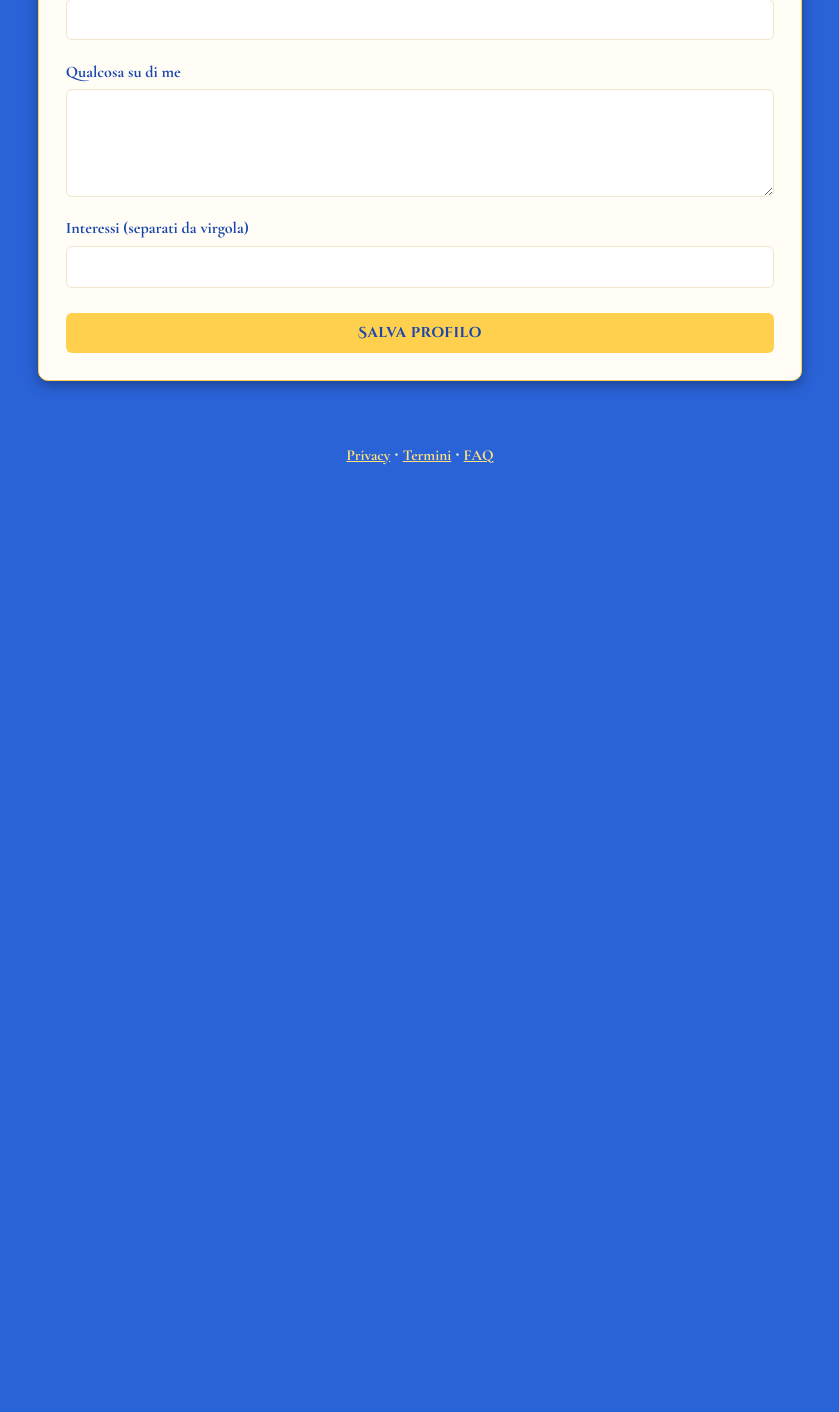
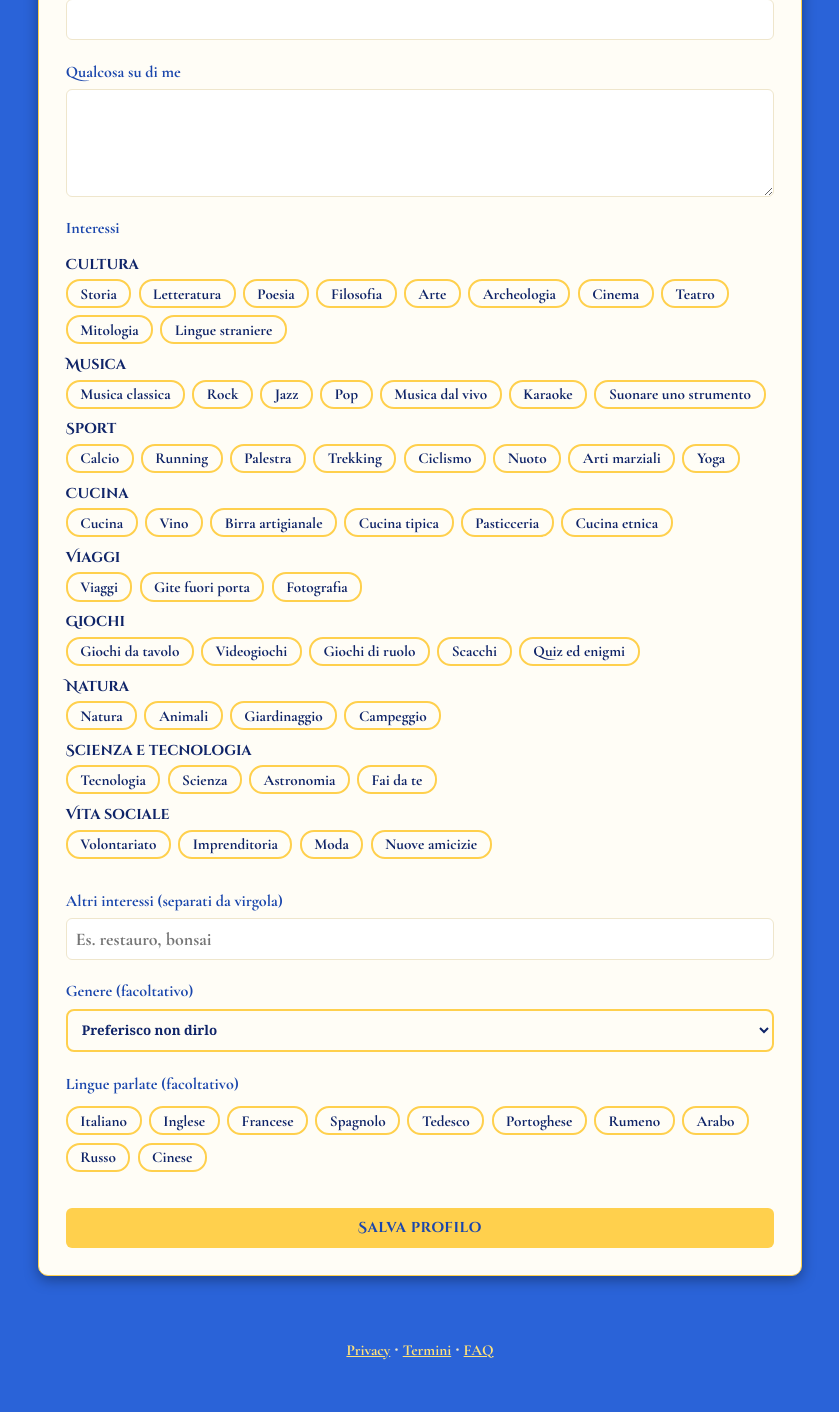
Before and after one commit to GIULAN78/SYMPOSIUM, a Flask app: page /profilo/modifica in a window 1280 px wide. Shown: the part 780-2192 px from the top of the page, without its empty margins (220-1059 px from the left). Before the commit the page ends 1245 px from the top, so only its background shows below. Run offline with Flask 3, Linux system fonts and the light colour scheme; the visitor is signed in with stand-in values (Sample User, id 1); data that the repository does not hold is empty; some libraries are stand-ins or nearby versions.

Commit message:
Interessi da elenco, genere e lingue nel profilo

```diff
--- a/app.py
+++ b/app.py
@@ -7,6 +7,7 @@ from zoneinfo import ZoneInfo
 import sqlite3
 import os
 from tipologie import GRUPPI as GRUPPI_TIPOLOGIE, TIPOLOGIE_PER_SLUG
+from interessi import GRUPPI_INTERESSI, LINGUE
 import io
 import uuid
 from datetime import datetime, date, timedelta
@@ -167,6 +168,8 @@ def init_db():
     aggiungi_colonna(conn, "utenti", "formazione", "TEXT")
     aggiungi_colonna(conn, "utenti", "bio", "TEXT")
     aggiungi_colonna(conn, "utenti", "foto_url", "TEXT")
+    aggiungi_colonna(conn, "utenti", "genere", "TEXT")
+    aggiungi_colonna(conn, "utenti", "lingue", "TEXT")
 
     esegui(conn, f"""
         CREATE TABLE IF NOT EXISTS locali (
@@ -2687,6 +2690,8 @@ def tipologie_ctx():
         "TIPOLOGIE_PER_SLUG": TIPOLOGIE_PER_SLUG,
         "IMM_TIP": imm,
         "tipologia_sel": request.args.get("tipologia", ""),
+        "GRUPPI_INTERESSI": GRUPPI_INTERESSI,
+        "LINGUE": LINGUE,
     }
 
 
@@ -3199,6 +3204,12 @@ def modifica_profilo():
         """, (nome, data_nascita, request.form.get("citta", "").strip(),
               request.form.get("professione", "").strip(), request.form.get("formazione", "").strip(),
               request.form.get("bio", "").strip(), request.form.get("interessi", "").strip(), uid))
+
+        genere = request.form.get("genere", "")
+        if genere not in ("", "donna", "uomo", "altro"):
+            genere = ""
+        lingue = ", ".join(x for x in request.form.getlist("lingue") if x in LINGUE)
+        esegui(conn, "UPDATE utenti SET genere = ?, lingue = ? WHERE id = ?", (genere, lingue, uid))
 
         nuova_foto = salva_foto(request.files.get("foto"), "profili")
         if nuova_foto:
--- /dev/null
+++ b/interessi.py
@@ -0,0 +1,13 @@
+GRUPPI = [
+    ("Cultura", ["Storia", "Letteratura", "Poesia", "Filosofia", "Arte", "Archeologia", "Cinema", "Teatro", "Mitologia", "Lingue straniere"]),
+    ("Musica", ["Musica classica", "Rock", "Jazz", "Pop", "Musica dal vivo", "Karaoke", "Suonare uno strumento"]),
+    ("Sport", ["Calcio", "Running", "Palestra", "Trekking", "Ciclismo", "Nuoto", "Arti marziali", "Yoga"]),
+    ("Cucina", ["Cucina", "Vino", "Birra artigianale", "Cucina tipica", "Pasticceria", "Cucina etnica"]),
+    ("Viaggi", ["Viaggi", "Gite fuori porta", "Fotografia"]),
+    ("Giochi", ["Giochi da tavolo", "Videogiochi", "Giochi di ruolo", "Scacchi", "Quiz ed enigmi"]),
+    ("Natura", ["Natura", "Animali", "Giardinaggio", "Campeggio"]),
+    ("Scienza e tecnologia", ["Tecnologia", "Scienza", "Astronomia", "Fai da te"]),
+    ("Vita sociale", ["Volontariato", "Imprenditoria", "Moda", "Nuove amicizie"]),
+]
+GRUPPI_INTERESSI = GRUPPI
+LINGUE = ["Italiano", "Inglese", "Francese", "Spagnolo", "Tedesco", "Portoghese", "Rumeno", "Arabo", "Russo", "Cinese"]
--- a/static/css/style.css
+++ b/static/css/style.css
@@ -1355,3 +1355,46 @@ header::after {
     border: 2px solid var(--oro);
     margin: 0.4rem 0;
 }
+
+/* Interessi */
+.griglia-interessi {
+    display: flex;
+    flex-wrap: wrap;
+    gap: 0.4rem;
+    margin: 0.3rem 0 0.6rem;
+}
+
+.form-tavolo .chip-int {
+    position: relative;
+    display: inline-block;
+    margin: 0;
+    cursor: pointer;
+}
+
+.chip-int input {
+    position: absolute;
+    opacity: 0;
+    width: 0;
+    height: 0;
+}
+
+.chip-int span {
+    display: inline-block;
+    padding: 0.2rem 0.7rem;
+    border: 2px solid var(--oro);
+    border-radius: 14px;
+    background: #fffdf6;
+    color: var(--testo);
+    font-size: 0.85rem;
+}
+
+.chip-int input:checked + span {
+    background: var(--oro);
+    color: #0f2468;
+}
+
+.gruppo-int {
+    margin: 0.5rem 0 0;
+    font-family: 'Cinzel Decorative', Georgia, serif;
+    font-size: 0.8rem;
+}
--- /dev/null
+++ b/static/js/interessi.js
@@ -0,0 +1,25 @@
+(function () {
+    var box = document.getElementById("interessi-box");
+    if (!box) { return; }
+    var nascosto = document.getElementById("interessi");
+    var altri = document.getElementById("interessi-altri");
+    var caselle = box.querySelectorAll('input[type="checkbox"]');
+    var form = nascosto.form;
+    function norma(t) { return t.trim().toLowerCase(); }
+    var noti = {};
+    caselle.forEach(function (c) { noti[norma(c.value)] = c; });
+    var avanzi = [];
+    (nascosto.value || "").split(",").forEach(function (v) {
+        var k = norma(v);
+        if (!k) { return; }
+        if (noti[k]) { noti[k].checked = true; } else { avanzi.push(v.trim()); }
+    });
+    altri.value = avanzi.join(", ");
+    function componi() {
+        var v = [];
+        caselle.forEach(function (c) { if (c.checked) { v.push(c.value); } });
+        if (altri.value.trim()) { v.push(altri.value.trim()); }
+        nascosto.value = v.join(", ");
+    }
+    if (form) { form.addEventListener("submit", componi); }
+})();
--- /dev/null
+++ b/templates/_interessi.html
@@ -0,0 +1,13 @@
+<label>Interessi</label>
+<div id="interessi-box">
+    {% for gruppo, voci in GRUPPI_INTERESSI %}
+    <p class="gruppo-int">{{ gruppo }}</p>
+    <div class="griglia-interessi">
+        {% for v in voci %}<label class="chip-int"><input type="checkbox" value="{{ v }}"><span>{{ v }}</span></label>{% endfor %}
+    </div>
+    {% endfor %}
+</div>
+<label for="interessi-altri">Altri interessi (separati da virgola)</label>
+<input type="text" id="interessi-altri" placeholder="Es. restauro, bonsai">
+<input type="hidden" id="interessi" name="interessi" value="{{ valore_interessi|default('') }}">
+<script src="/static/js/interessi.js" defer></script>
--- a/templates/modifica_profilo.html
+++ b/templates/modifica_profilo.html
@@ -47,8 +47,18 @@
             <label for="bio">Qualcosa su di me</label>
             <textarea id="bio" name="bio" rows="4">{{ u.bio or '' }}</textarea>
 
-            <label for="interessi">Interessi (separati da virgola)</label>
-            <input type="text" id="interessi" name="interessi" value="{{ u.interessi or '' }}">
+            {% with valore_interessi = u.interessi or '' %}{% include "_interessi.html" %}{% endwith %}
+            <label for="genere">Genere (facoltativo)</label>
+            <select id="genere" name="genere">
+                <option value="">Preferisco non dirlo</option>
+                <option value="donna" {% if u.genere == 'donna' %}selected{% endif %}>Donna</option>
+                <option value="uomo" {% if u.genere == 'uomo' %}selected{% endif %}>Uomo</option>
+                <option value="altro" {% if u.genere == 'altro' %}selected{% endif %}>Altro</option>
+            </select>
+            <label>Lingue parlate (facoltativo)</label>
+            <div class="griglia-interessi">
+                {% for l in LINGUE %}<label class="chip-int"><input type="checkbox" name="lingue" value="{{ l }}" {% if l in (u.lingue or '').split(', ') %}checked{% endif %}><span>{{ l }}</span></label>{% endfor %}
+            </div>
 
             <button type="submit" class="btn-nuovo">Salva profilo</button>
         </form>
--- a/templates/registrati.html
+++ b/templates/registrati.html
@@ -35,8 +35,7 @@
             <label for="citta">Città</label>
             <input type="text" id="citta" name="citta" placeholder="Es. Grignasco" required>
 
-            <label for="interessi">Interessi (separati da virgola)</label>
-            <input type="text" id="interessi" name="interessi" placeholder="Es. storia, cinema, viaggi, cucina">
+            {% include "_interessi.html" %}
 
             <button type="submit" class="btn-nuovo">Unisciti a Symposium</button>
             <p class="link-alt">Hai già un account? <a href="{{ url_for('accedi') }}">Accedi</a></p>
```
